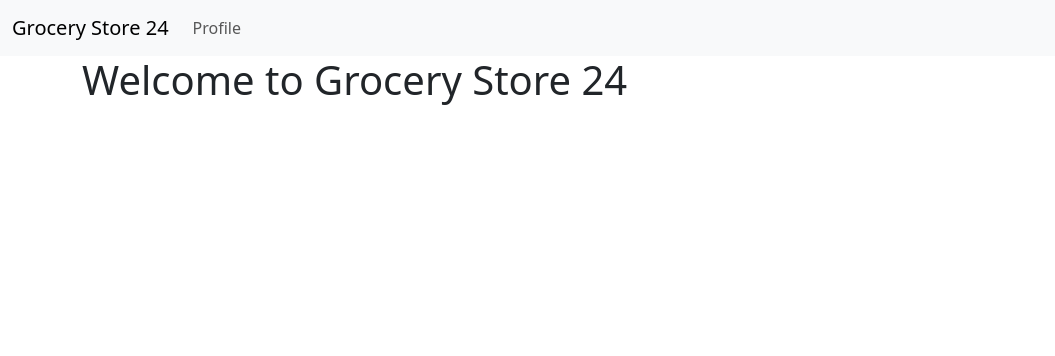
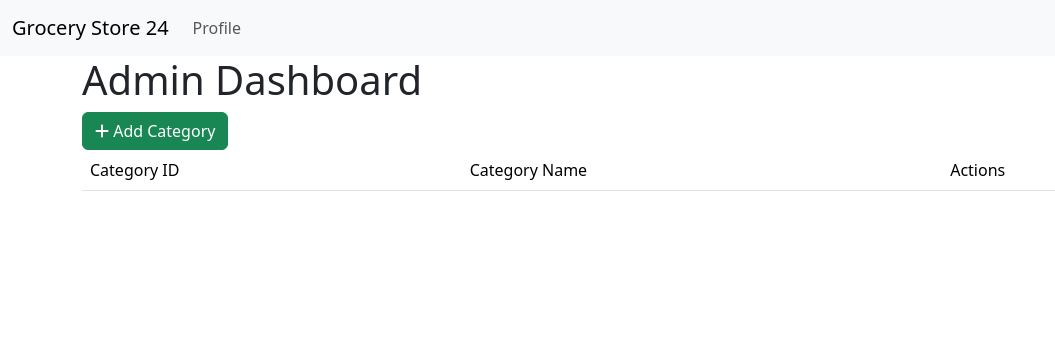
Before and after one commit to Prathameshbhujbal/Grocery_Store_24, a Flask app: page /home in a window 1280 px wide. Shown: the top 356 px of the page, without its empty margins (0-1055 px from the left). Run offline with Flask 3, Linux system fonts and the light colour scheme; the visitor is signed in with stand-in values (Sample User, id 1).

Commit message:
CRUD of category add, edit, delete

```diff
--- a/routes.py
+++ b/routes.py
@@ -27,7 +27,7 @@
 
     session["user_id"] = user.id
     flash("LogIn successful :)")
-    return redirect(url_for("profile"))
+    return redirect(url_for("home"))
 
 
 @app.route("/register")
@@ -103,6 +103,9 @@
 @app.route("/home")
 @auth_required
 def home():
+    user = User.query.get(session["user_id"])
+    if user.is_admin == True:
+        return render_template("admin.html")
     return render_template("index.html")
 
 
@@ -149,12 +152,30 @@
 @app.route("/admin")
 @admin_required
 def admin():
-    return render_template("admin.html")
+    categories = Category.query.all()
+    return render_template("admin.html", categories=categories)
 
 @app.route("/category/add")
 @admin_required
 def add_category():
-    return "Add Category"
+    return render_template("category/add.html")
+
+@app.route("/category/add", methods = ["POST"])
+@admin_required
+def add_category_post():
+    name = request.form.get("name")
+
+    if not name:
+        flash("Please fill out all the fields.")
+        return redirect(url_for("add_category"))
+
+    category = Category(name=name)
+    db.session.add(category)
+    db.session.commit()
+
+    flash("Category Added Succesfully.")
+    return redirect(url_for("admin"))
+
 
 @app.route("/category/<int:id>/")
 @admin_required
@@ -164,9 +185,51 @@
 @app.route("/category/<int:id>/edit")
 @admin_required
 def edit_category(id):
-    return "Edit Category"
+    category = Category.query.get(id)
+    if not category:
+        flash("Category does not exist.")
+        return redirect(url_for("admin"))
+    return render_template("category/edit.html", category = category)
+
+@app.route("/category/<int:id>/edit", methods = ["POST"])
+@admin_required
+def edit_category_post(id):
+    categories = Category.query.all()
+    name = request.form.get("name")
+
+    if not name:
+        flash("Please fill out all the fields")
+        return redirect(url_for("edit_category"))
+
+    category = Category.query.get(id)
+    if not category:
+        flash("Category does not exist.")
+        return redirect(url_for("admin"))
+
+    category.name = name
+    db.session.commit()
+    flash("Category edited succesfully.")
+    return redirect(url_for("admin"))
 
 @app.route("/category/<int:id>/delete")
 @admin_required
 def delete_category(id):
-    return "Delete Category"
+    category = Category.query.get(id)
+    if not category:
+        flash("Category does not exist")
+        return redirect(url_for("admin"))
+    return render_template("category/delete.html", category = category)
+
+@app.route("/category/<int:id>/delete", methods = ["POST"])
+@admin_required
+def delete_category_post(id):
+    category = Category.query.get(id)
+    if not category:
+        flash("Category does not exist")
+        return redirect(url_for("admin"))
+
+    db.session.delete(category)
+    db.session.commit()
+
+    flash("Category deleted succesfully.")
+    return redirect(url_for("admin"))
--- a/templates/admin.html
+++ b/templates/admin.html
@@ -25,15 +25,15 @@
             <td>{{ category.id }}</td>
             <td>{{ category.name }}</td>
             <td>
-                <a href="{{url_for('show_category', id = category.id)}}">
+                <a href="{{url_for('show_category', id = category.id)}}" class="btn btn-primary">
                     <i class="fas fa-search"></i>
                     Show
                 </a>
-                <a href="{{url_for('show_category', id = category.id)}}">
+                <a href="{{url_for('edit_category', id = category.id)}}" class="btn btn-primary">
                     <i class="fas fa-edit"></i>
                     Edit
                 </a>
-                <a href="{{url_for('show_category', id = category.id)}}">
+                <a href="{{url_for('delete_category', id = category.id)}}" class="btn btn-danger">
                     <i class="fas fa-trash"></i>
                     Delete
                 </a>
```
Also changed, not shown: templates/category/add.html (added, +20 -0 lines), templates/category/delete.html (added, +17 -0 lines), templates/category/edit.html (added, +20 -0 lines).
